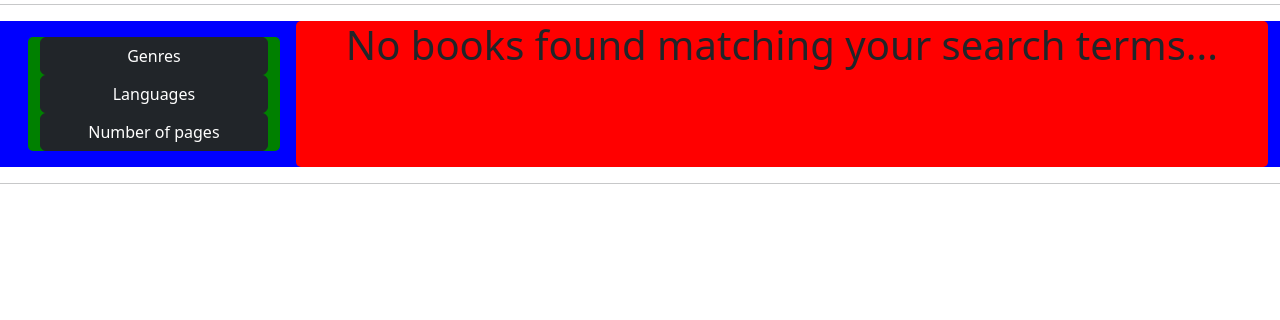
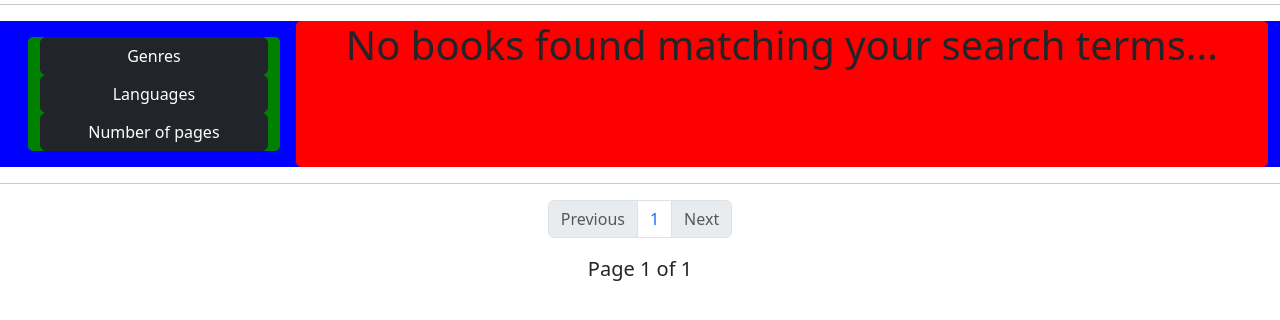
Before and after one commit to PuricelIonut/library, a Django app: page / in a window 1280 px wide. Shown: the part 164-484 px from the top of the page. Run offline with Django 4.2, Linux system fonts and the light colour scheme; data that the repository does not hold is empty; some libraries are stand-ins or nearby versions.

Commit message:
add pagination on homepage

```diff
--- a/shelf/static/filters.css
+++ b/shelf/static/filters.css
@@ -31,6 +31,12 @@
 
 }
 
+#pages_nav {
+    justify-content: center;
+    align-items: flex-end;
+}
+
+
 @media (max-width: 600px) {
     #content-container {
         align-items: center;
--- a/shelf/templates/home.html
+++ b/shelf/templates/home.html
@@ -90,6 +90,7 @@
             </div>
         </ul>
     </div>
+
     <!-- Books container -->
     <div id="books-container" class="container-fluid">
         {% if not books %}
@@ -103,13 +104,14 @@
     </div>
 </div>
 <hr>
-<!--
+
+    <div class="container-fluid" id="pages_nav">
     <nav aria-label="Page navigation example">
         <ul class="pagination justify-content-center">
 
-      {% if pag.has_previous %}
+          {% if items.has_previous %}
             <li class="page-item">
-          <a class="page-link" href="?page={{ pag.previous_page_number }}">Previous</a>
+              <a class="page-link" href="?page={{ items.previous_page_number }}">Previous</a>
             </li>
           {% else %}
             <li class="page-item disabled">
@@ -117,15 +119,15 @@
             </li>
           {% endif %}
 
-      {% for x in pag.paginator.page_range %}
+          {% for x in items.paginator.page_range %}
             <li class="page-item">
               <a class="page-link" href="?page={{ x }}">{{ x }}</a>
             </li>
           {% endfor %}
 
-      {% if pag.has_next %}
+          {% if items.has_next %}
             <li class="page-item">
-          <a class="page-link" href="?page={{ pag.next_page_number }}">Next</a>
+              <a class="page-link" href="?page={{ items.next_page_number }}">Next</a>
             </li>
           {% else %}
             <li class="page-item disabled">
@@ -135,11 +137,10 @@
 
         </ul>
       </nav>
-  <hr>
       <div class="d-flex justify-content-center">
-    <p class="fs-5 fw-lighter">Page {{ pag.number }} of {{ pag.paginator.num_pages }}</p>
+        <p class="fs-5 fw-lighter">Page {{ items.number }} of {{ items.paginator.num_pages }}</p>
       </div>
     </div>
--->
+</div>
 
 {% endblock %}
--- a/shelf/views.py
+++ b/shelf/views.py
@@ -11,13 +11,20 @@ from .models import BookModel
 from .helpers import BookData
 
 
+# Import all books
+books = BookModel.objects.all()
+
+
 def home_view(request):
-    books = BookModel.objects.all()
+    p = Paginator(BookModel.objects.filter().order_by('id'), 10)
+    page = request.GET.get('page')
+    book_pages = p.get_page(page)
     return render(
         request,
         "home.html",
         {
-            "books": books,
+            "books": book_pages,
+            "items": book_pages,
             "genres": books.values('genre').distinct(),
             "languages": books.values('language').distinct(),
             "titles": books.values('title').distinct(),
@@ -28,7 +35,6 @@ def home_view(request):
 
 
 def filter_books_view(request, filter_type, filter_option):
-    books = BookModel.objects.all()
     if filter_type == "genre":
         filtered_results = BookModel.objects.filter(genre=filter_option)
     elif filter_type == "language":
@@ -41,11 +47,13 @@ def filter_books_view(request, filter_type, filter_option):
             )
         elif "+" in filter_option:
             filtered_results = BookModel.objects.filter(pages__range=[1000, 9999])
-
+    p = Paginator(filtered_results, 10)
+    page = request.GET.get('page')
+    book_pages = p.get_page(page)
     return render(
         request,
         "home.html",
-        {
+        {   "items":book_pages,
             "books": filtered_results,
             "genres": books.values('genre').distinct(),
             "languages": books.values('language').distinct(),
@@ -59,19 +67,22 @@ def filter_books_view(request, filter_type, filter_option):
 
 
 def search_books_view(request):
-    all_books = BookModel.objects.all()
     search_term = request.GET.get("search")
-    books = BookModel.objects.filter(
+    found_books = BookModel.objects.filter(
         Q(title__icontains=search_term)
         | Q(author__icontains=search_term)
         | Q(genre__icontains=search_term)
         | Q(language__icontains=search_term)
     )
+    p = Paginator(found_books, 10)
+    page = request.GET.get('page')
+    book_pages = p.get_page(page)
     return render(
         request,
         "home.html",
         {
-            "books": books,
+            "items": book_pages,
+            "books": found_books,
             "genres": books.values('genre').distinct(),
             "languages": books.values('language').distinct(),
             "titles": books.values('title').distinct(),
```
Lines whose indentation alone changed are shown as unchanged.
